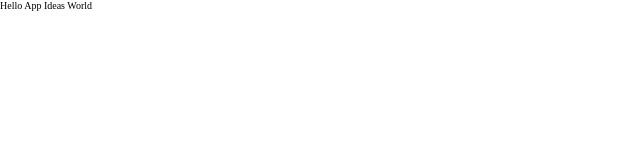
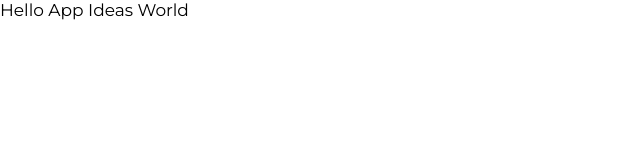
Before and after one commit to chingu-voyages/v38-geckos-team-04, a JavaScript app in the folder frontend/: page / in a window 1280 px wide. Shown: the top 160 px of the page, without its empty margins (0-640 px from the left). Built offline with nearby package versions, Linux system fonts and the light colour scheme; a web font is replaced by a local one.

Commit message:
Add font styles in App.scss

```diff
--- a/frontend/src/styles/App.scss
+++ b/frontend/src/styles/App.scss
@@ -1,3 +1,8 @@
 @import url('https://fonts.googleapis.com/css2?family=BioRhyme:wght@400;800&display=swap');
 
 @import url('https://fonts.googleapis.com/css2?family=BioRhyme:wght@400;800&family=Montserrat:wght@300;400&display=swap');
+
+body {
+    font-family: Montserrat, sans-serif;
+    font-size: 1.7rem;
+}
```
